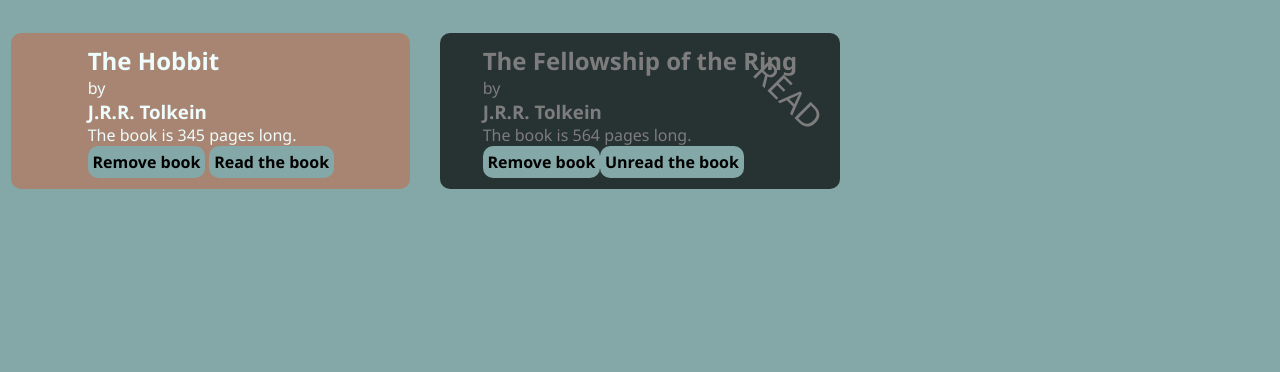
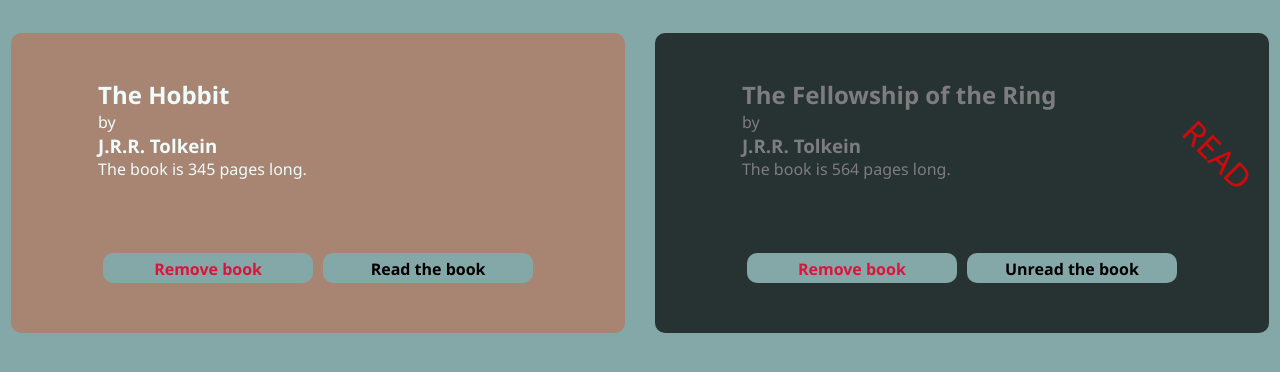
Before and after one commit to dallosmpg/TOP-DigitalLibrary, a website: page index.html in a window 1280 px wide. Shown: the part 88-460 px from the top of the page. Drawn offline with Linux system fonts and the light colour scheme.

Commit message:
Finished styling the book cards and book buttons. The site is almost ready. Final checks

```diff
--- a/style.css
+++ b/style.css
@@ -61,8 +61,8 @@
 
 main {
   display: grid;
-  grid-template-columns: repeat(auto-fill, minmax(300px, 1fr));
-  grid-template-rows: repeat(auto-fill, minmax(auto, 1fr));
+  grid-template-columns: repeat(auto-fill, minmax(400px, 1fr));
+  grid-template-rows: repeat(auto-fill, minmax(300px, 1fr));
   gap: 30px;
 
   margin: .7rem;
@@ -72,8 +72,8 @@
   border: 1px solid var(--dark-green);
   border-radius: 10px;
 
-  min-width: 300px;
-  height: 100%;
+  min-width: 400px;
+  height: 300px;
 
   background-color: var(--complementer);
   color: var(--text);
@@ -82,8 +82,31 @@
   padding: .7rem;
 
   display: grid;
-  align-content: center;
+  align-content: space-around;
   justify-content: center;
+
+  transition: all .5s ease;
+}
+.book-buttons {
+  align-self: end;
+  display: flex;
+
+  height: 2.5rem;
+}
+.book-buttons > button {
+  margin: 5px;
+  width: 210px;
+}
+.book-buttons .remove-book-btn {
+  color: crimson;
+
+  transition: all .2s ease;
+}
+.book-buttons .remove-book-btn:hover {
+  background-color: crimson;
+  color: white;
+
+  transition: all .2s ease;
 }
 .book-control-btns {
   align-self: end;
@@ -164,7 +187,6 @@
 }
 button:hover {
   background-color: var(--background-darker);
-  box-sizing: content-box;
 
   transition: all .2s ease-in-out;
 }
@@ -180,9 +202,11 @@
 .the-book-is-read::after {
   content: 'READ';
   position: absolute;
-  top: 40px;
+  top: 100px;
   right: 10px;
   transform: rotate(45deg);
 
   font-size: 2rem;
+  color: red;
+  opacity: .8;
 }
```
